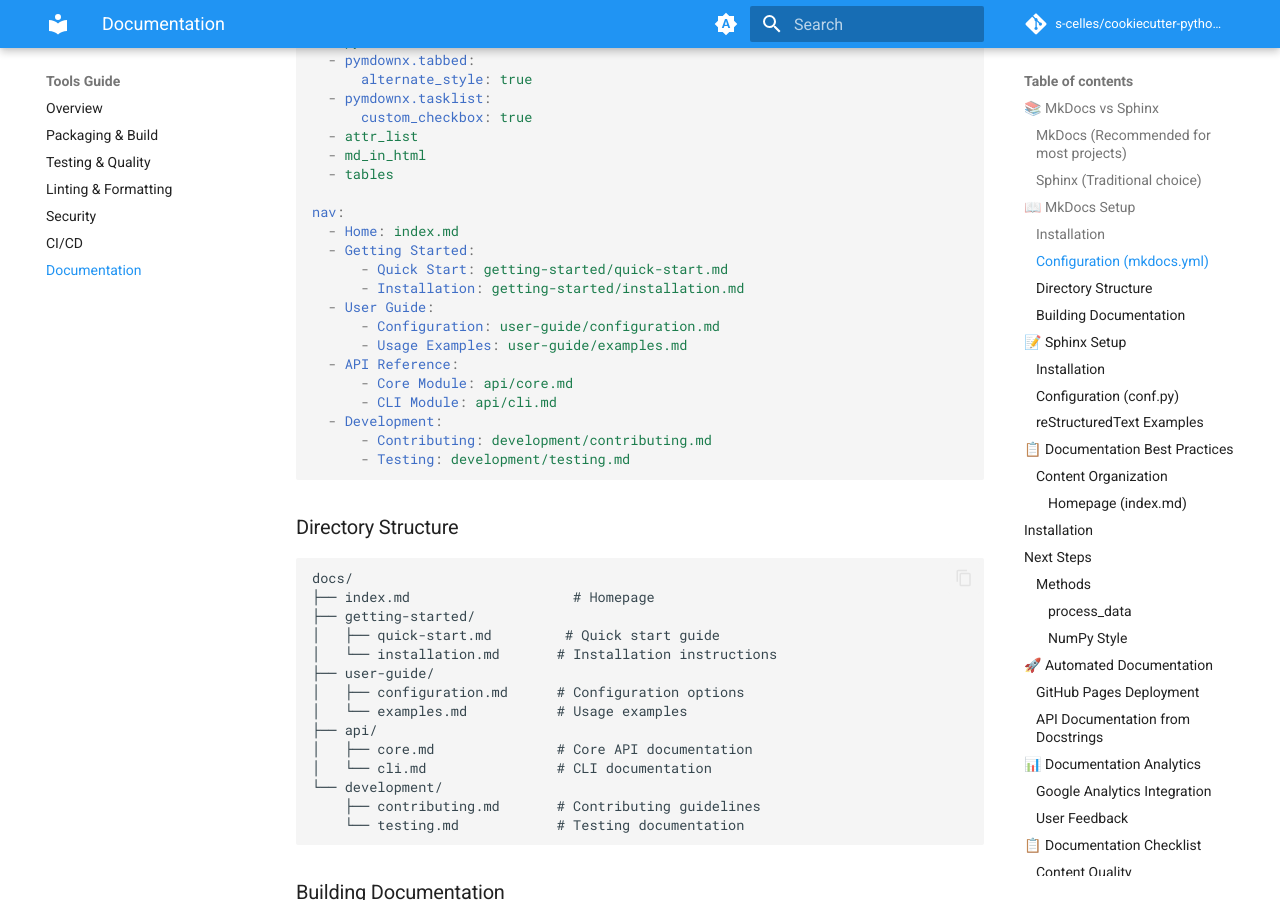
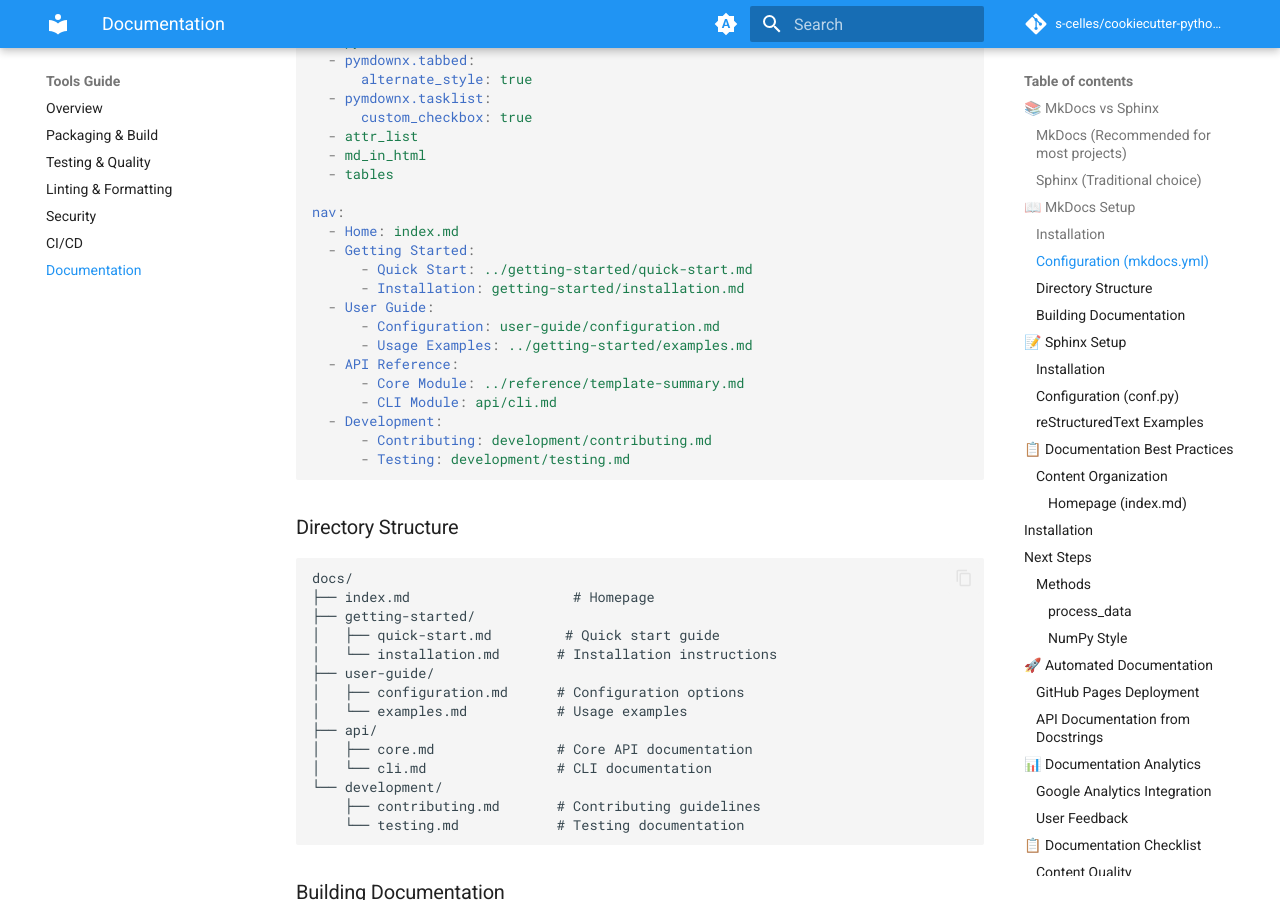
Before and after one commit to s-celles/cookiecutter-python-package, an MkDocs documentation site: the page built from docs/tools/documentation.md, in a window 1280 px wide and 900 px high, scrolled down 2199 px. Built offline with MkDocs 1.6.1 and Material for MkDocs 9.7.7, drawn with Linux system fonts in a browser that asks for light colours; comment, search, counter and statistics services are not loaded; some of the changed text lies outside the part shown.

Commit message:
fix: Resolve documentation build issues
- Add fetch-depth: 0 to GitHub Actions checkout to fix git-revision-date-localized plugin warnings
- Fix broken relative links in documentation files:
  - Update CONTRIBUTING.md link in best-practices.md to point to ../development/contributing.md
  - Fix links in tools/documentation.md to use correct relative paths
  - Replace non-existent api/core.md and user-guide/examples.md with existing files
- Documentation should now build without warnings in strict mode

````diff
--- a/docs/tools/documentation.md
+++ b/docs/tools/documentation.md
@@ -115,13 +115,13 @@
 nav:
   - Home: index.md
   - Getting Started:
-      - Quick Start: getting-started/quick-start.md
+      - Quick Start: ../getting-started/quick-start.md
       - Installation: getting-started/installation.md
   - User Guide:
       - Configuration: user-guide/configuration.md
-      - Usage Examples: user-guide/examples.md
+      - Usage Examples: ../getting-started/examples.md
   - API Reference:
-      - Core Module: api/core.md
+      - Core Module: ../reference/template-summary.md
       - CLI Module: api/cli.md
   - Development:
       - Contributing: development/contributing.md
@@ -296,9 +296,9 @@
 
 ## Next Steps
 
-- [Quick Start Guide](getting-started/quick-start.md)
-- [API Reference](api/core.md)
-- [Examples](user-guide/examples.md)
+- [Quick Start Guide](../getting-started/quick-start.md)
+- [Template Reference](../reference/template-summary.md)
+- [Examples](../getting-started/examples.md)
 ```
 
 #### API Documentation
````
Also changed, not shown: docs/configuration/best-practices.md (+1 -1 lines), 1 other file.
